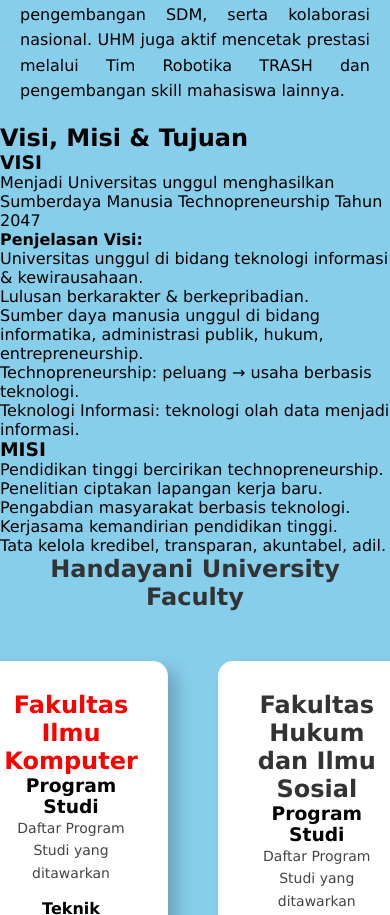
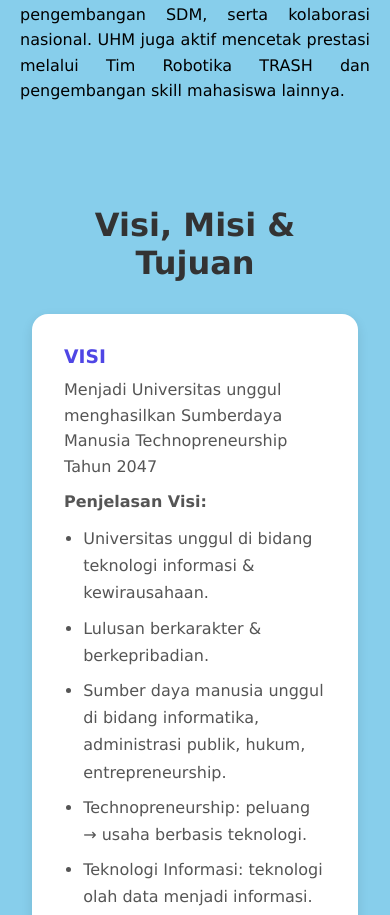
Before and after one commit to risal722/pemrograman-web-1, a plain HTML site: page index.html in a window 390 px wide. Shown: the part 1527-2442 px from the top of the page. Drawn offline with Linux system fonts and the light colour scheme.

Commit message:
Update style.css

```diff
--- a/style.css
+++ b/style.css
@@ -503,3 +503,64 @@ nav ul.hidden {
   transform: scale(1.05);
   cursor: pointer;
 }
+
+.visi-misi-container {
+    padding: 2rem;
+    max-width: 1000px;
+    margin: 50px auto;
+    font-family: 'Segoe UI', sans-serif;
+}
+
+.visi-misi-container h2 {
+    text-align: center;
+    font-size: 2rem;
+    margin-bottom: 2rem;
+    color: #333;
+}
+
+.visi-misi-content {
+    display: flex;
+    align-items: center;
+    gap: 2rem;
+    background-color: #fff;
+    padding: 2rem;
+    border-radius: 16px;
+    box-shadow: 0 4px 12px rgba(0, 0, 0, 0.1);
+    transition: 0.3s;
+}
+
+.visi-misi-content:hover {
+    box-shadow: 0 8px 24px rgba(0, 0, 0, 0.15);
+    transform: translateY(-4px);
+    background-color: #f9f9ff;
+}
+
+.visi-misi-image img {
+    max-width: 300px;
+    width: 100%;
+    border-radius: 10px;
+    object-fit: cover;
+    box-shadow: 0 4px 10px rgba(0,0,0,0.1);
+}
+
+.visi-misi-box h3 {
+    color: #4f46e5;
+    margin-bottom: 10px;
+}
+
+.visi-misi-box p {
+    color: #555;
+    margin-bottom: 10px;
+    line-height: 1.6;
+}
+
+.visi-misi-box ul {
+    padding-left: 1.2rem;
+    color: #555;
+    line-height: 1.7;
+}
+
+.visi-misi-box ul li {
+    margin-bottom: 0.5rem;
+    list-style: disc;
+}
```
